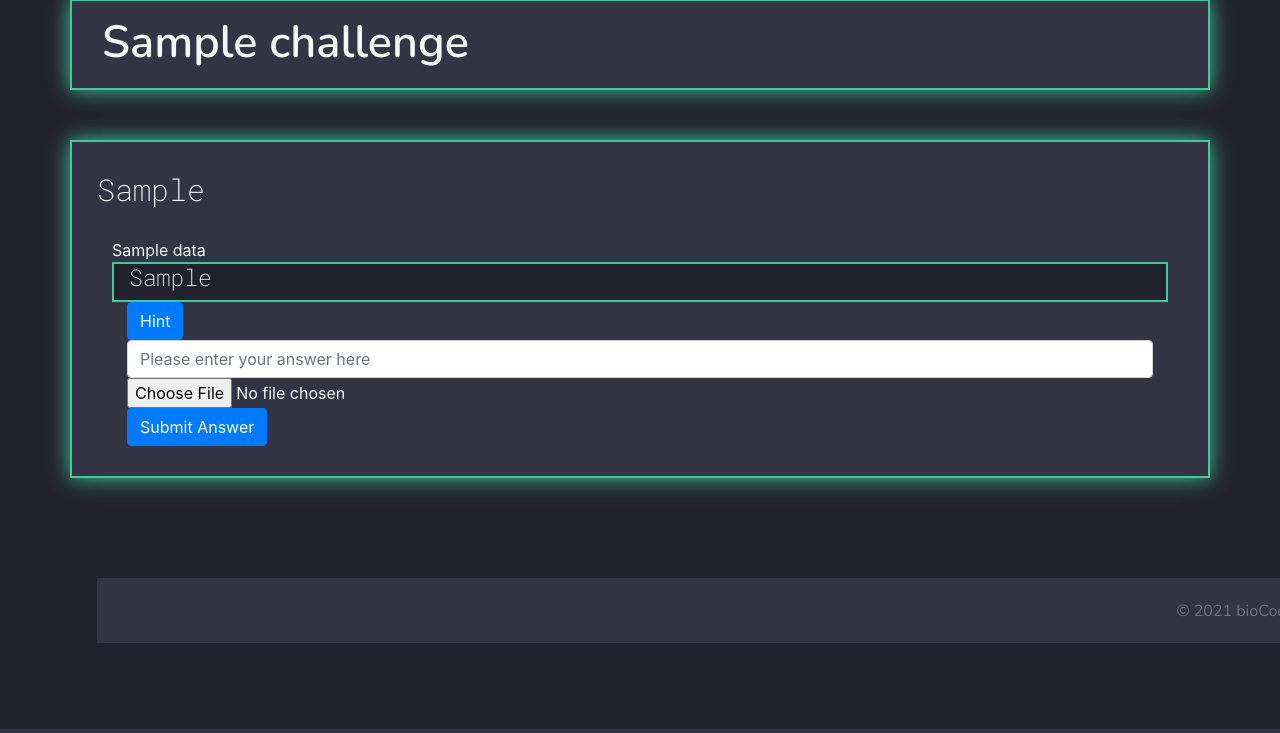
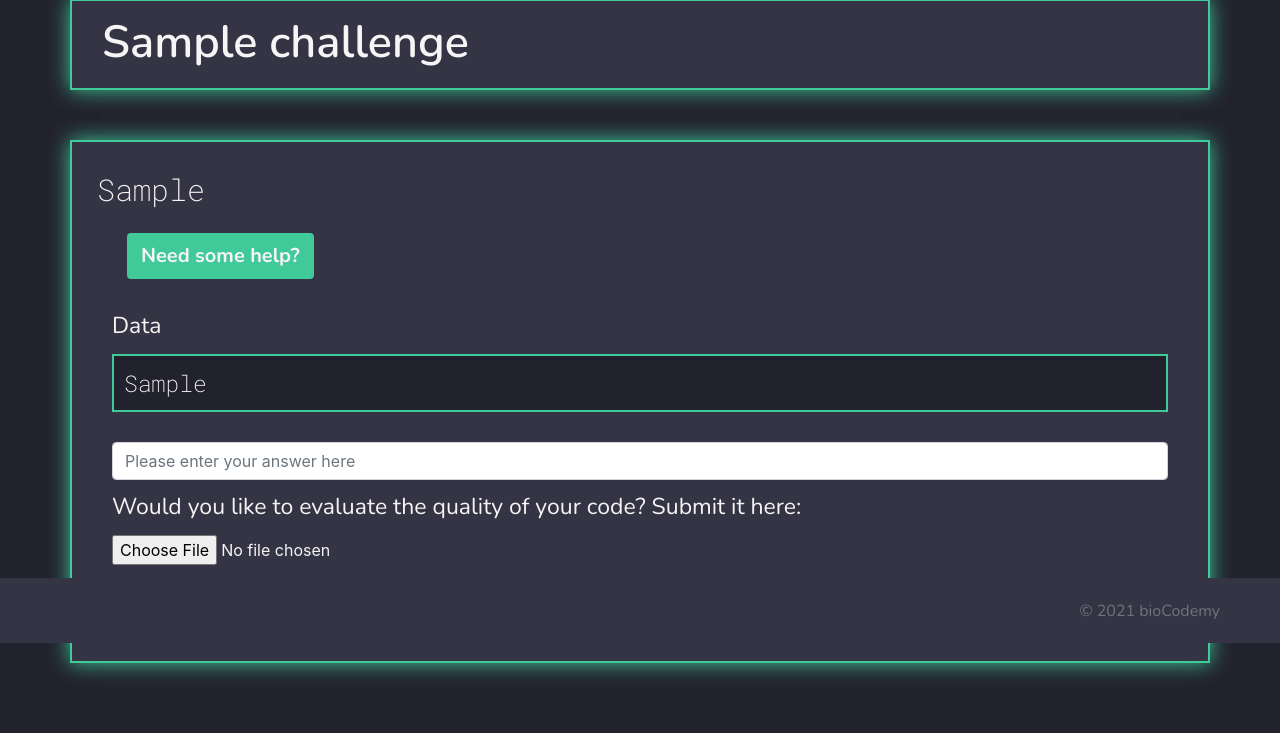
Before and after one commit to aitortxo10/DBW_project, a Flask app: template project/templates/detailed_exercise.html in a window 1280 px wide. Shown: the part 157-890 px from the top of the page. Run offline with Flask 2, Linux system fonts and the light colour scheme; tables that the repository leaves empty hold one stand-in row (values such as "Sample post"); the template is opened without the code that fills it: values that come from a table or form of the project are taken from there, most other values are stand-ins (such as "Sample title", 1, 10 or a date in 2020); some libraries are stand-ins or nearby versions.

Commit message:
Reordered fields exercise

```diff
--- a/project/static/index.css
+++ b/project/static/index.css
@@ -1,4 +1,4 @@
-@import url("https://fonts.googleapis.com/css2?family=Nunito:wght@400;600&family=Roboto+Mono:wght@200&display=swap");
+@import url("https://fonts.googleapis.com/css2?family=Nunito:wght@400;600;700&family=Roboto+Mono:wght@200&display=swap");
 
 * {
 	box-sizing: border-box;
@@ -185,7 +185,7 @@ button:hover {
   font-weight: 200;
   font-size: 30px;
   color: whitesmoke;
-  margin-bottom: 30px;
+  margin-bottom: 25px;
 }
 
 #dataset{
@@ -193,4 +193,30 @@ button:hover {
   border-style: solid;
   border-width: 2px;
   border-color: #40c999;
+  padding: 10px 20px 10px 10px;
+  margin-top: 10px;
 }
+
+#problem_button{
+  background-color: #40c999;
+  border-style: solid;
+  border-width: 2px;
+  border-color: #40c999;
+  font-family: "Nunito", sans-serif;
+  font-weight: 700;
+  font-size: 20px;
+  color: whitesmoke;
+}
+
+.roboto{
+  font-family: 'Roboto Mono', monospace;
+  font-weight: 200;
+  color: whitesmoke;
+}
+
+#problem_container{
+  padding-left: 0;
+  padding-right: 0;
+  margin-top: 30px;
+  margin-bottom: 30px;
+}
--- a/project/templates/detailed_exercise.html
+++ b/project/templates/detailed_exercise.html
@@ -27,30 +27,42 @@
 
   <div id="challenge" class="container" style="display: none;">
 
-    Sample data
-    <div class="container" id="dataset">
-      <h2 style="font-family: 'Roboto Mono', monospace; font-weight: 200; font-size: 23px; color: whitesmoke;">
-        {{challenge.test_data}}
-      </h2>
-    </div>
     <div id="hints" class="container">
-      <button onclick="display_hint()" class="btn btn-primary" id="start">Hint</button>
+      <button onclick="display_hint()" class="btn btn-primary" id="problem_button">Need some help?</button>
       <div class="container" id="hidden_hint" style="display: none;">
         <p> {{ challenge.hint }}</p>
+      </div>
+    </div>
+
+<!--    <div class="container" id="dataset">
+      <a style="font-family: 'Roboto Mono', monospace; font-weight: 200; font-size: 23px; color: whitesmoke;">
+        {{challenge.test_data}}
+      </a>
+    </div> -->
+
+    <div class="container" id="problem_container">
+      <a style="font-size: 23px">Data</a>
+      <div class="container" id="dataset">
+        <a class="roboto" style="font-size: 23px; word-break: break-all">
+          {{challenge.test_data}}
+        </a>
+      </div>
     </div>
 
     <form method="POST" action="/detailed_exercise">
         <div class="field">
             <div class="control">
                 <input class="form-control input-lg" type="answer" name="answer" placeholder="Please enter your answer here">
+                  <div class="container" style="padding: 10px 0 10px 0; font-family: 'Nunito', sans-serif; font-weight: 400; font-size: 23px; color: whitesmoke;">
+                    Would you like to evaluate the quality of your code? Submit it here:
+                  </div>
                   <input type="file" name="file" accept=".py">
                 <input class="form-control input-lg" type="hidden" id = "hints" name="hints" value=''>
             </div>
         </div>
-          <button class="btn btn-primary" onclick="set_hidden_values()" id="log_button">Submit Answer</button>
+        <button class="btn btn-primary" onclick="set_hidden_values()" id="problem_button" style="margin-top: 20px; margin-left: 15px">Submit Answer</button>
     </form>
   </div>
-  <div>
 </div>
 
 <script>
```
Lines whose indentation alone changed are shown as unchanged.
